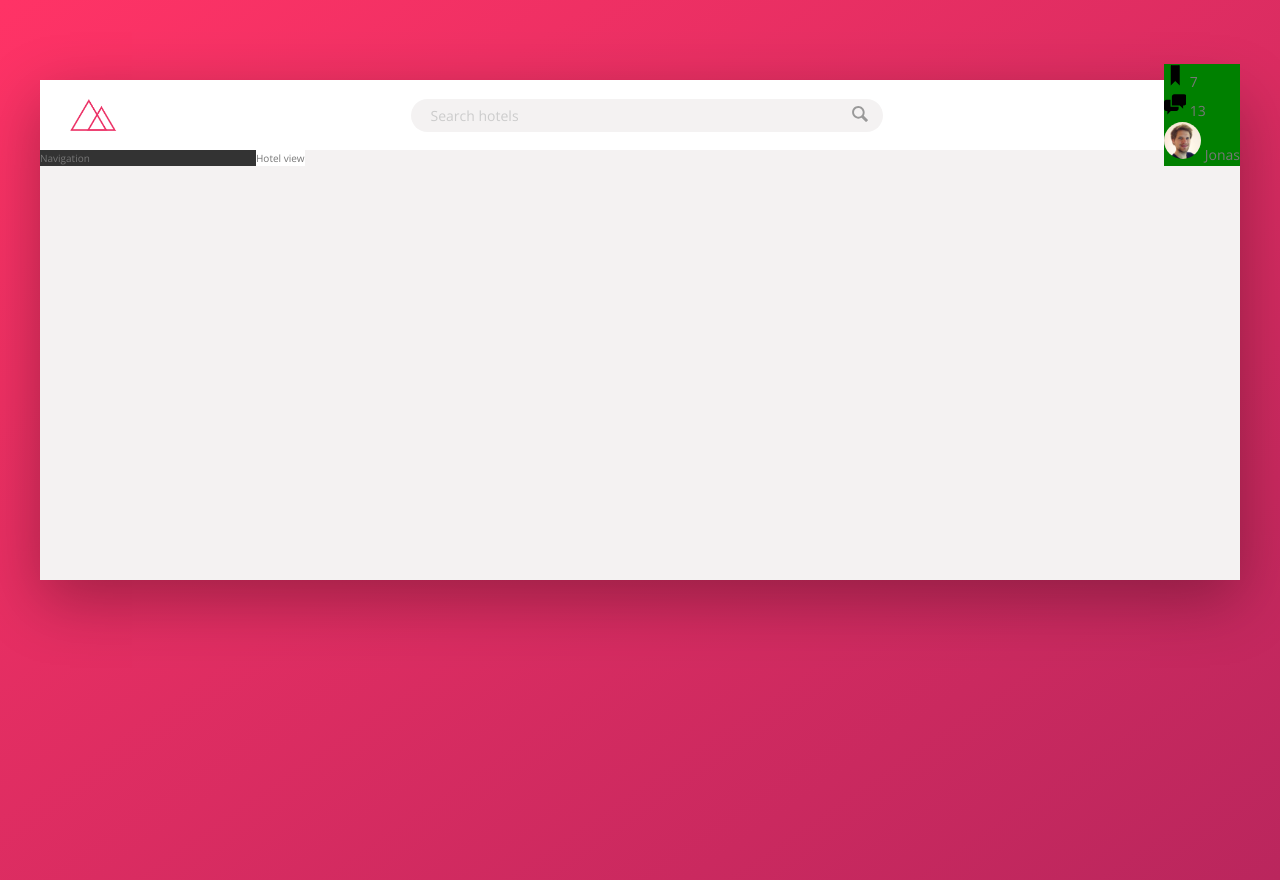
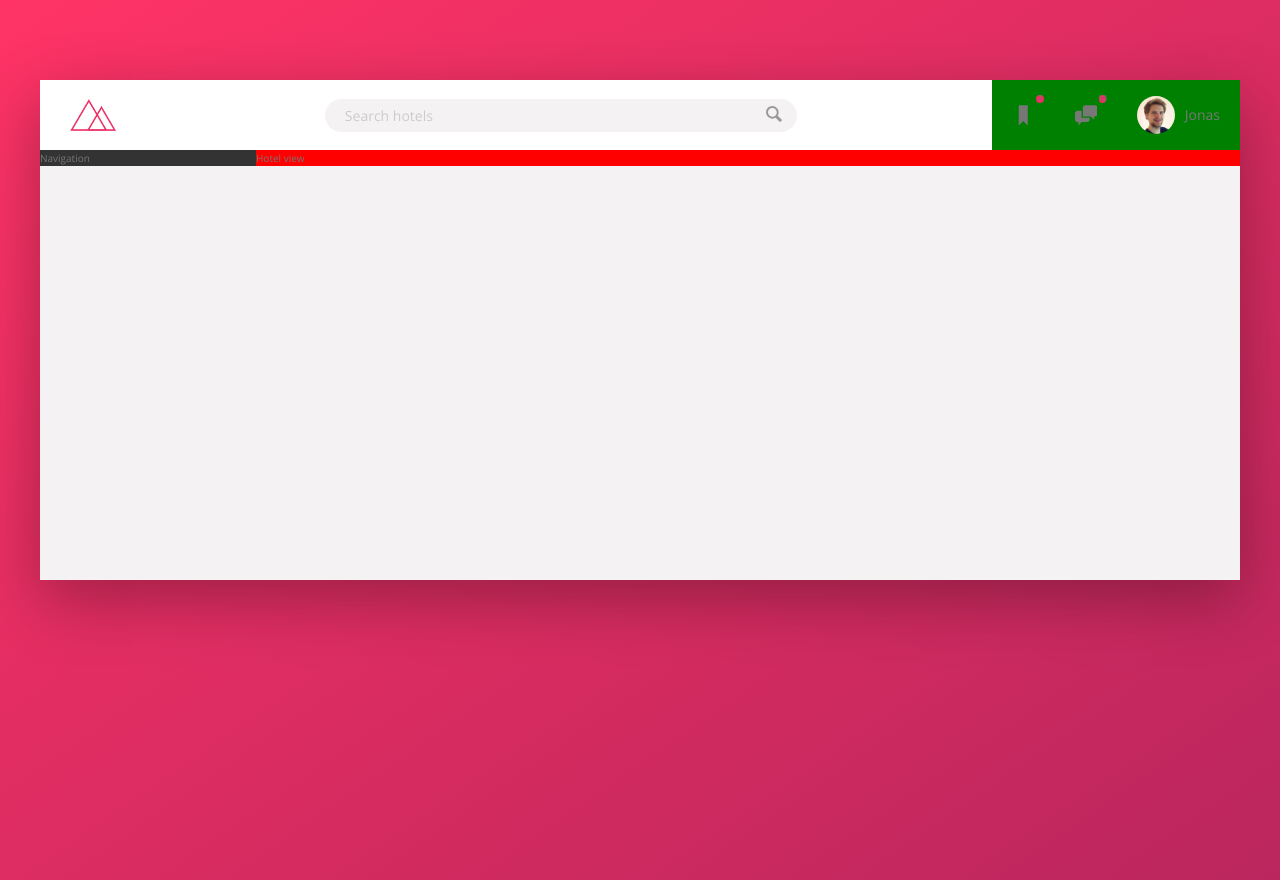
Before and after one commit to RonaldVilorio/Trillo, a website: page index.html in a window 1280 px wide. Drawn offline with nearby package versions, Linux system fonts and the light colour scheme.

Commit message:
user nav elements aligned

```diff
--- a/sass/_components.scss
+++ b/sass/_components.scss
@@ -62,23 +62,53 @@
 // user nav
 .user-nav{
     background-color: green;
+    align-self:stretch;
+    display:flex;
+    align-items:center;
+
+    & > *{
+        padding: 0 2rem;
+        cursor:pointer;
+        height:100%;
+        display:flex;
+        align-items:center;
+    }
+    & > *:hover{
+        background-color: var(--color-grey-light-2)
+    }
+
+
     &__icon-box{
+        position:relative;
 
     }
     &__icon{
         height: 2.25rem;
         width: 2.25rem;
+        fill:var(--color-grey-dark-2);
 
     }
     &__notification{
-
+        font-size: .8rem;
+        height: .75rem;
+        width: .75rem;
+        border-radius:10rem;
+        background-color: var(--color-primary);
+        position:absolute;
+        top:1.5rem;
+        right:1.1rem;
+        display:flex;
+        justify-content: center;
+        align-items: center;
     }
     &__user{
 
     }
     &__user-photo{
         height: 3.75rem;
-        border-radius: 50%;
+        border-radius: 10rem;
+        margin-right:1rem;
+
 
     }
     &__user-name{
--- a/sass/_layout.scss
+++ b/sass/_layout.scss
@@ -25,7 +25,7 @@
     flex:0 0 18%;
 }
 .hotel-view{
-    background-color: #fff;
-    // flex:1;
+    background-color: red;
+    flex:1;
 
 }
```
Also changed, not shown: css/style.comp.css, 1 other file.
